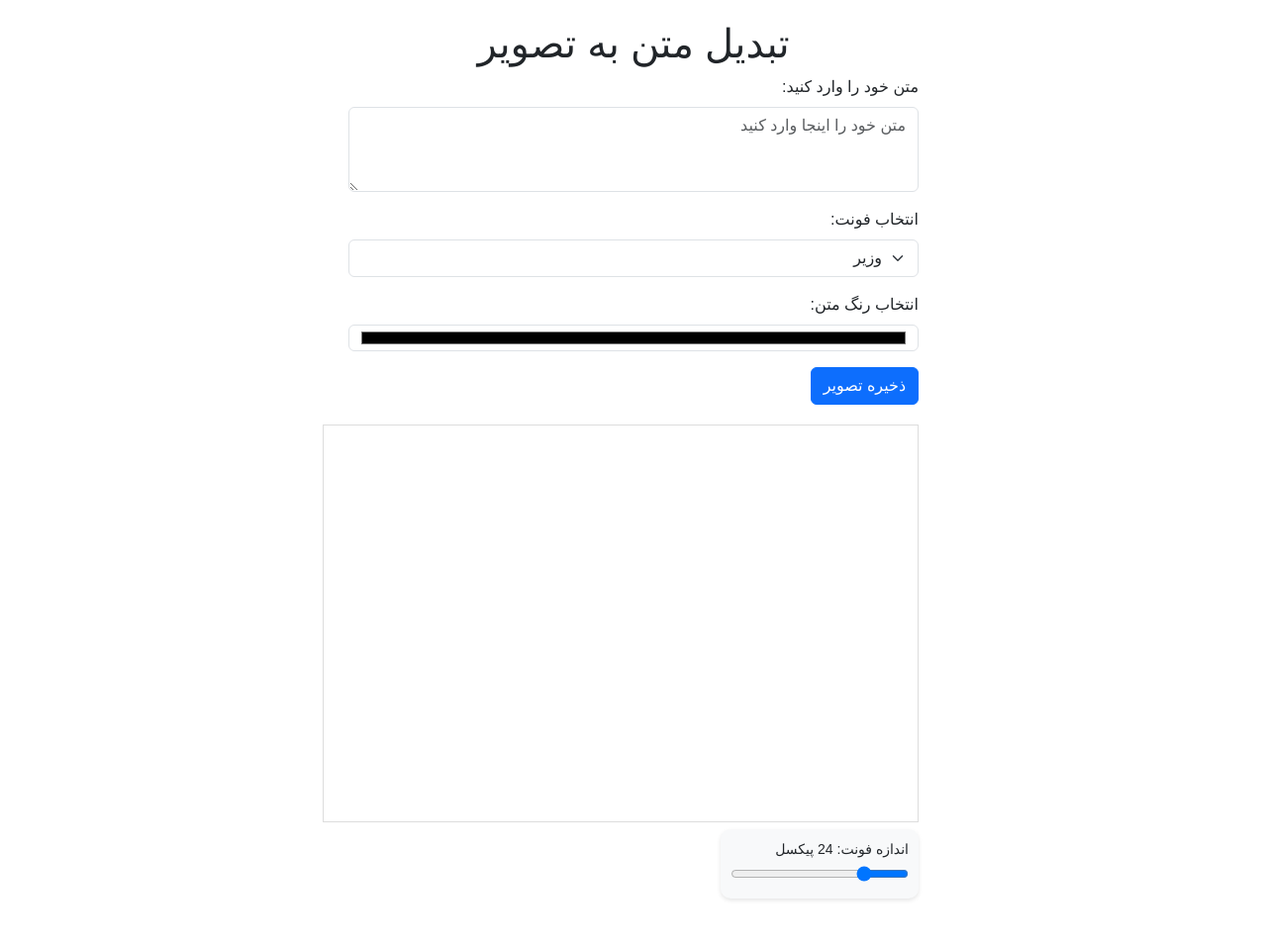
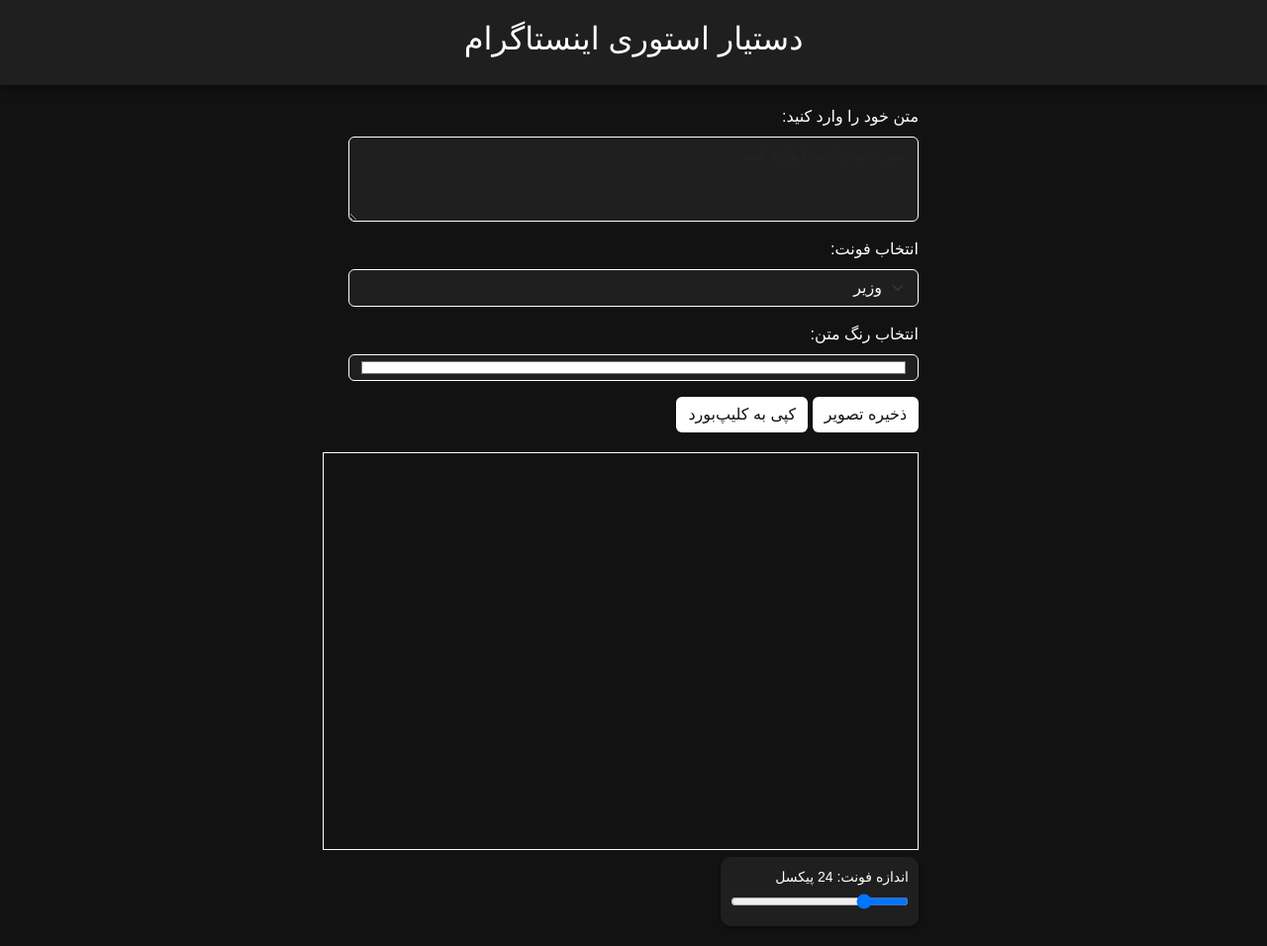
Before and after one commit to m4tinbeigi-official/t2i, a plain HTML site: page index.html in a window 1280 px wide. Shown: the whole page at 99% size. Before the commit the page ends 928 px from the top, so only its background shows below. Drawn offline with nearby package versions, Linux system fonts and the light colour scheme; a web font is replaced by a local one.

Commit message:
Update index.html

```diff
--- a/index.html
+++ b/index.html
@@ -4,23 +4,39 @@
 <head>
     <meta charset="UTF-8">
     <meta name="viewport" content="width=device-width, initial-scale=1.0">
-    <title>تبدیل متن به تصویر</title>
-    <!-- اضافه کردن فونت وزیر از لینک ارائه شده -->
+    <title>دستیار استوری اینستاگرام</title>
+    <!-- اضافه کردن فونت‌های فارسی -->
     <link href="https://cdn.jsdelivr.net/gh/rastikerdar/vazir-font@latest/dist/font-face.css" rel="stylesheet">
-    <!-- اضافه کردن فونت لاله‌زار -->
-    <link href="https://fonts.googleapis.com/css2?family=Lalezar&display=swap" rel="stylesheet">
+    <link href="https://cdn.jsdelivr.net/gh/rastikerdar/samim-font@latest/dist/font-face.css" rel="stylesheet">
+    <link href="https://cdn.jsdelivr.net/gh/rastikerdar/shabnam-font@latest/dist/font-face.css" rel="stylesheet">
+    <link href="https://cdn.jsdelivr.net/gh/rastikerdar/iran-sans@latest/dist/font-face.css" rel="stylesheet">
+    <link href="https://cdn.jsdelivr.net/gh/rastikerdar/gandom-font@latest/dist/font-face.css" rel="stylesheet">
     <link href="https://cdn.jsdelivr.net/npm/bootstrap@5.3.0/dist/css/bootstrap.min.css" rel="stylesheet">
     <style>
         body {
             font-family: 'Vazir', sans-serif;
+            background-color: #121212;
+            color: #ffffff;
             direction: rtl;
-            text-align: right;
+            padding: 0;
+            margin: 0;
+        }
+
+        .header {
+            background-color: #1f1f1f;
+            color: #ffffff;
             padding: 20px;
+            text-align: center;
+            position: -webkit-sticky;
+            position: sticky;
+            top: 0;
+            z-index: 1000;
+            box-shadow: 0 2px 10px rgba(0, 0, 0, 0.5);
         }
 
         .container {
             max-width: 600px;
-            margin: 0 auto;
+            margin: 20px auto;
         }
 
         .canvas-container {
@@ -29,11 +45,25 @@
         }
 
         #text-output {
-            border: 1px solid #ddd;
+            border: 1px solid #ffffff;
         }
 
-        .form-control {
-            margin-bottom: 10px;
+        .form-control, .form-select {
+            background-color: #1f1f1f;
+            color: #ffffff;
+            border: 1px solid #ffffff;
+        }
+
+        .btn-primary {
+            background-color: #ffffff;
+            color: #121212;
+            border: none;
+        }
+
+        .btn-secondary {
+            background-color: #ffffff;
+            color: #121212;
+            border: none;
         }
 
         /* استایل نشانگر استیکی برای اندازه فونت */
@@ -42,10 +72,10 @@
             position: sticky;
             top: 20px;
             left: 10px;
-            background-color: #f8f9fa;
+            background-color: #1f1f1f;
             padding: 10px;
             border-radius: 10px;
-            box-shadow: 0 2px 4px rgba(0, 0, 0, 0.1);
+            box-shadow: 0 2px 4px rgba(0, 0, 0, 0.5);
             z-index: 1000;
             width: 200px;
         }
@@ -53,18 +83,21 @@
         .slider-label {
             font-size: 14px;
             margin-bottom: 5px;
+            color: #ffffff;
         }
 
         input[type="range"] {
             width: 100%;
         }
-
     </style>
 </head>
 
 <body>
+    <div class="header">
+        <h2>دستیار استوری اینستاگرام</h2>
+    </div>
+
     <div class="container">
-        <h1 class="text-center">تبدیل متن به تصویر</h1>
         <form id="text-form">
             <div class="mb-3">
                 <label for="user-text" class="form-label">متن خود را وارد کنید:</label>
@@ -75,13 +108,18 @@
                 <select class="form-select" id="font-family">
                     <option value="Vazir">وزیر</option>
                     <option value="Lalezar">لاله‌زار</option>
+                    <option value="Samim">صمیم</option>
+                    <option value="Shabnam">شبنم</option>
+                    <option value="IranSans">ایران‌سنس</option>
+                    <option value="Gandom">گندم</option>
                 </select>
             </div>
             <div class="mb-3">
                 <label for="text-color" class="form-label">انتخاب رنگ متن:</label>
-                <input type="color" class="form-control" id="text-color" value="#000000">
+                <input type="color" class="form-control" id="text-color" value="#ffffff">
             </div>
             <button type="button" class="btn btn-primary" id="save-image">ذخیره تصویر</button>
+            <button type="button" class="btn btn-secondary" id="copy-image">کپی به کلیپ‌بورد</button>
         </form>
 
         <div class="canvas-container">
@@ -112,7 +150,7 @@
 
             // پاک‌کردن کانواس و تنظیمات پیش‌زمینه
             ctx.clearRect(0, 0, canvas.width, canvas.height);
-            ctx.fillStyle = '#FFFFFF';  // پس‌زمینه سفید
+            ctx.fillStyle = '#121212';  // پس‌زمینه تیره
             ctx.fillRect(0, 0, canvas.width, canvas.height);
 
             // تنظیمات فونت و رنگ
@@ -139,6 +177,18 @@
             link.click();
         });
 
+        // کپی به کلیپ‌بورد
+        document.getElementById('copy-image').addEventListener('click', function () {
+            canvas.toBlob(function (blob) {
+                const item = new ClipboardItem({ "image/png": blob });
+                navigator.clipboard.write([item]).then(function () {
+                    alert('تصویر به کلیپ‌بورد کپی شد!');
+                }, function (error) {
+                    alert('خطا در کپی تصویر: ' + error);
+                });
+            });
+        });
+
         // به‌روزرسانی اولیه کانواس
         updateCanvas();
     </script>
```
